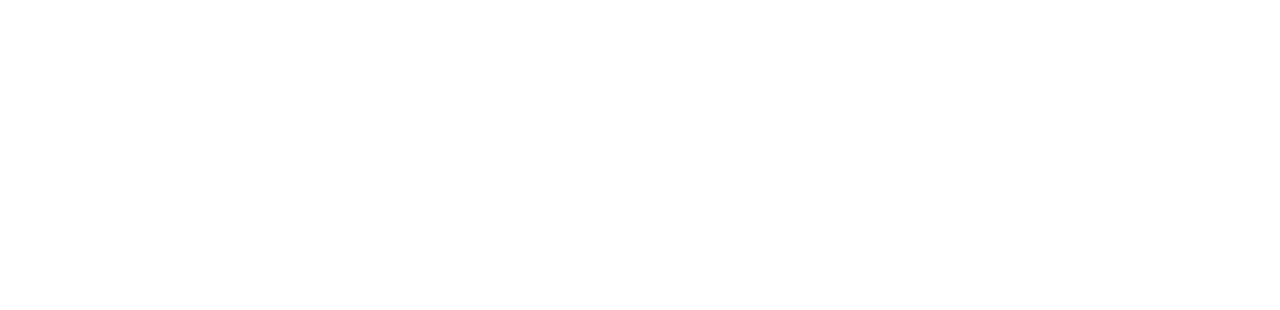
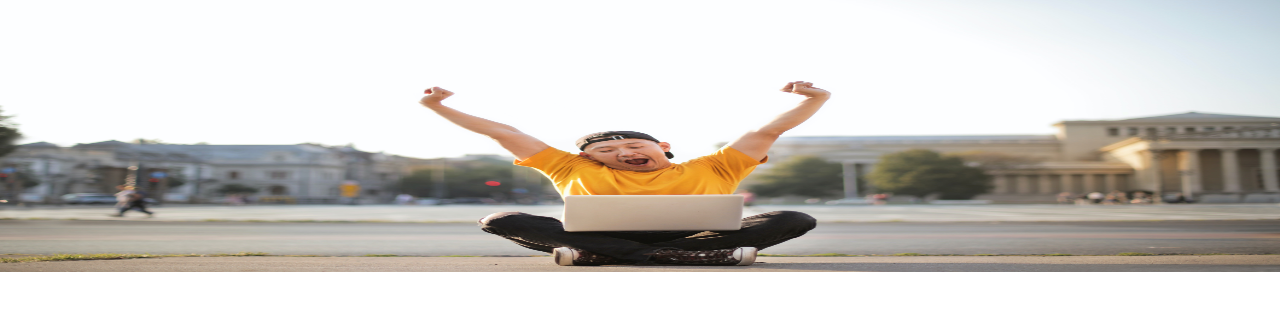
Before and after one commit to rahulreddyRR/rahulreddy.github.com, a React (Create React App) app: page / in a window 1280 px wide. Before the commit this address had no page. Shown: the top 310 px of the page. Built offline with nearby package versions, Linux system fonts and the light colour scheme.

Commit message:
setting up home route

```diff
--- a/src/routes.jsx
+++ b/src/routes.jsx
@@ -1,13 +1,16 @@
 import { Routes, Route } from 'react-router-dom';
 import Homepage from './components/Homepage/Homepage';
-// import Redirect from './components/PrivateRoutes/Redirect';
+import Redirect from './components/PrivateRoutes/Redirect';
 
 const Routers = () => {
   return (
     <>
       <Routes>
-        <Route path="/rahulreddy.github.com" element={<Homepage />} />
-        {/*<Route component={<Redirect redirectUrl="/" />} /> */}
+        <Route path="/" element={<Homepage />} />
+        <Route
+          path="/rahulreddy.github.com"
+          element={<Redirect redirectUrl="/" />}
+        />
       </Routes>
     </>
   );
```
